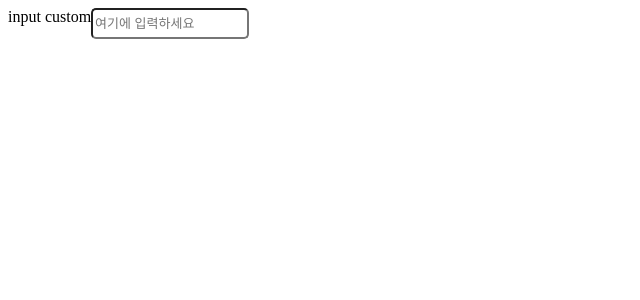
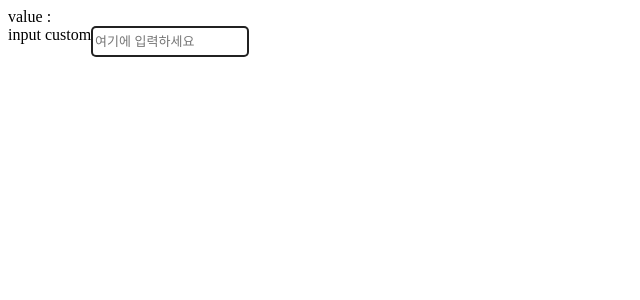
Before and after one commit to seong-ji-sue/vue-custom-input, a Vue app: page / in a window 1280 px wide. Shown: the top 300 px of the page, without its empty margins (0-640 px from the left). Built offline with nearby package versions, Linux system fonts and the light colour scheme.

Commit message:
스타일링 마무리

```diff
--- a/src/App.vue
+++ b/src/App.vue
@@ -1,6 +1,6 @@
 <template>
   <div>
-    <div>{{inputValue}}</div>
+    <div>value : {{inputValue}}</div>
     <input-custom
         v-model="inputValue"
         label="input custom"
--- a/src/components/InputCustom.vue
+++ b/src/components/InputCustom.vue
@@ -1,30 +1,25 @@
 <template>
-  <div>
-    <label style="display: flex">
-      <span>{{label}}</span>
+  <div class="input-wrapper">
+    <label>{{label}}</label>
     <div style="display: flex;flex-direction: column">
       <input
           type="text"
+          :value="value"
+          class="input-style"
           :name="name"
-            v-model="model"
           :placeholder="showPlaceholderText"
-            @focus="onFocus"
-            @blur="onBlur"
           :style="{width:`${width}px`,height:`${height}px`}"
-            :class="{'click-border':isClick}"
-            class="input-style"
+          @input="onInput"
+          @change="onChange"
       />
       <span v-if="error" class="error-style">{{error}}</span>
     </div>
-    </label>
-
   </div>
 </template>
 
 <script>
 export default {
   name: "InputCustom",
-  emits:["change","on-focus"],
   props: {
     value: { //enter 누를때 바인딩
       type: String,
@@ -51,8 +46,7 @@ export default {
   },
   data() {
     return {
-      isClick:false,
-      error:''
+      error:'',
     }
   },
   computed: {
@@ -62,47 +56,39 @@ export default {
     showPlaceholderText(){
       return !this.value ? this.placeholder : ''
     },
-    model:{
-      get(){
-        return this.value;
+
   },
-      set(value){
+  methods: {
+    onInput(e){
+      const value=e.target.value;
       if (!value) {
         this.error = 'Value should not be empty';
       }else{
         this.error = ''
       }
       this.$emit('input',value)
+    },
+    onChange(e){
+      this.$emit('change',e.target.value)
     }
-    }
-  },
-  methods: {
-    /**
-     * input을 클릭할때
-     */
-    onFocus() {
-      this.isClick = true
-    },
-    onBlur(){
-      this.isClick = false
-    },
-
   },
 }
 </script>
 
 <style scoped>
-.click-border{
-  border:1px solid red !important;
+.input-wrapper{
+  display: flex;
 }
 .input-style{
   border-radius: 5px;
   font-size: 13px;
+  border : 2px solid rgba(0,0,0,.87);
   color: #000000;
 }
 .error-style{
   font-size: 8px;
-  color: palevioletred;
+  padding-left: 8px;
+  color : #ff5252 !important;
 }
 
 </style>
```
Lines whose indentation alone changed are shown as unchanged.
